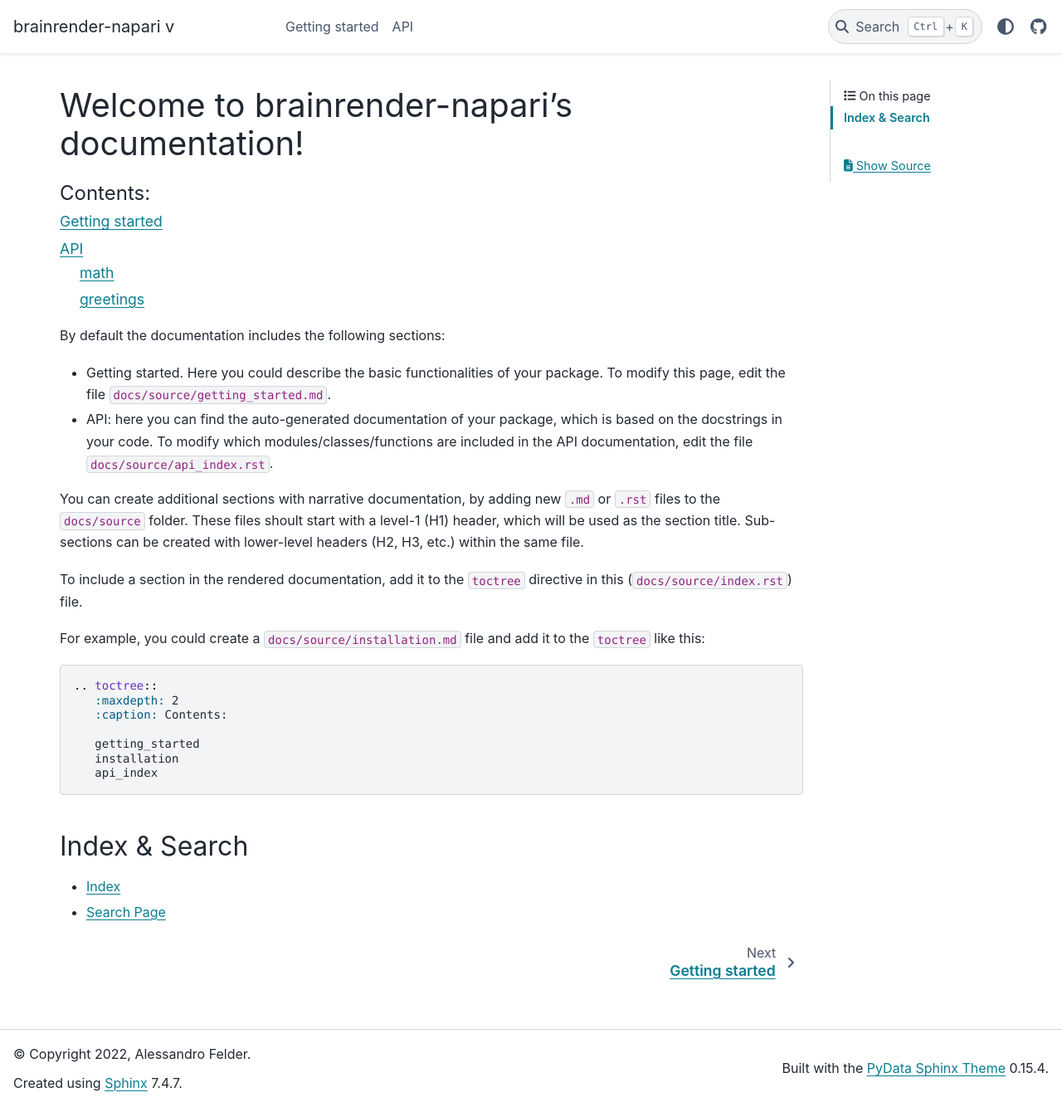
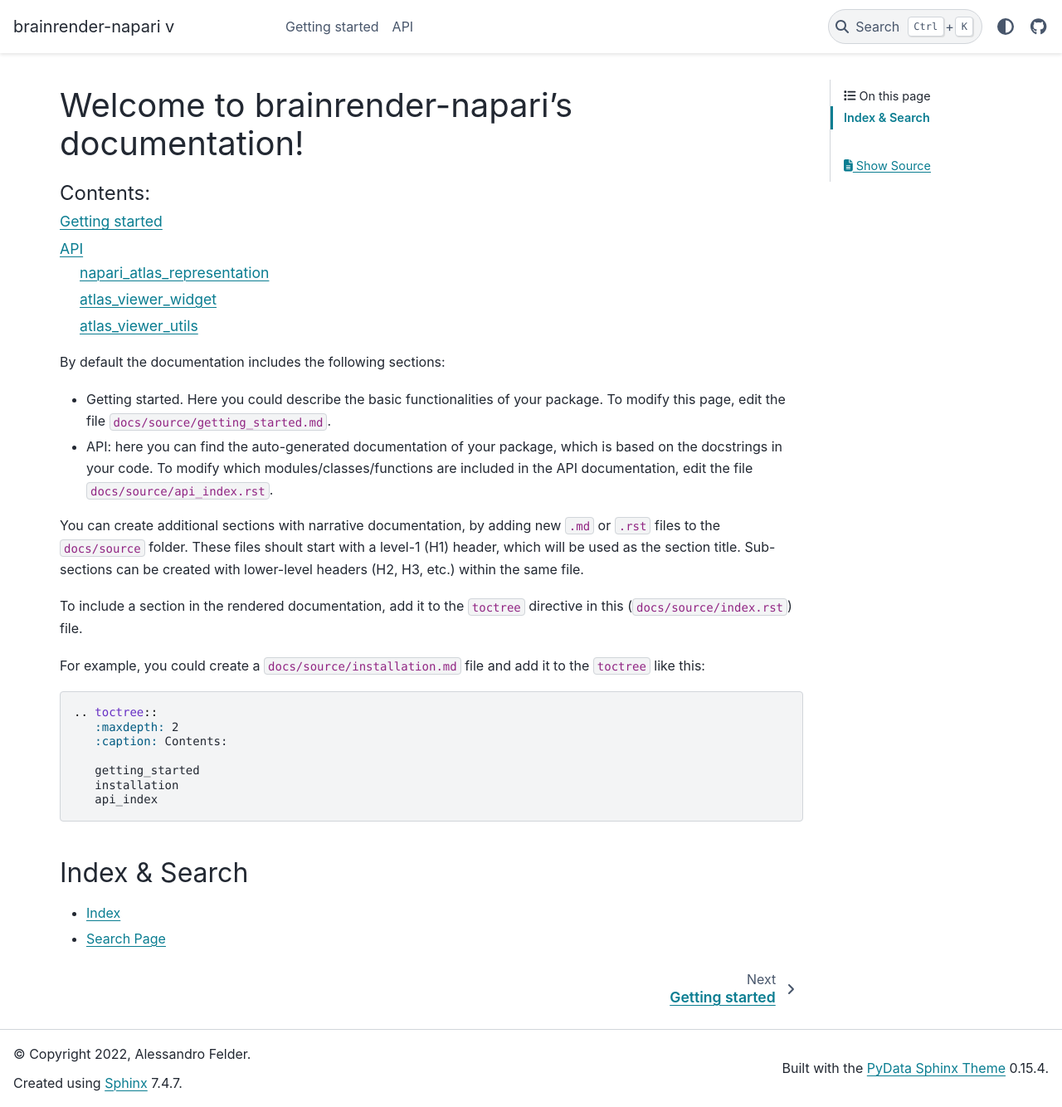
Before and after one commit to brainglobe/brainrender-napari, a Sphinx documentation site: the page built from docs/source/index.rst, in a window 1280 px wide and 1334 px high. Shown: the whole window at 83% size. Built offline with Sphinx 7.4.7 and the PyData theme 0.15.4, drawn with Linux system fonts in a browser that asks for light colours; the version number is read from the project's files by our own code.

Commit message:
minimal fix of docs

```diff
--- a/docs/source/api_index.rst
+++ b/docs/source/api_index.rst
@@ -1,25 +1,36 @@
 API
 ===
 
-math
+napari_atlas_representation
+---------
+
+.. currentmodule:: brainrender_napari.napari_atlas_representation
+
+.. autosummary::
+    :toctree: api_generated
+    :template: class.rst
+
+    NapariAtlasRepresentation
+
+atlas_viewer_widget
+---------
+
+.. currentmodule:: brainrender_napari.atlas_viewer_widget
+
+.. autosummary::
+    :toctree: api_generated
+    :template: class.rst
+
+    AtlasViewerWidget
+
+atlas_viewer_utils
 ----
 
-.. currentmodule:: brainrender_napari.math
+.. currentmodule:: brainrender_napari.atlas_viewer_utils
 
 .. autosummary::
     :toctree: api_generated
     :template: function.rst
 
-    add_two_integers
-    subtract_two_integers
-
-greetings
----------
-
-.. currentmodule:: brainrender_napari.greetings
-
-.. autosummary::
-    :toctree: api_generated
-    :template: class.rst
-
-    Greetings
+    read_atlas_metadata_from_file
+    read_atlas_structures_from_file
```
